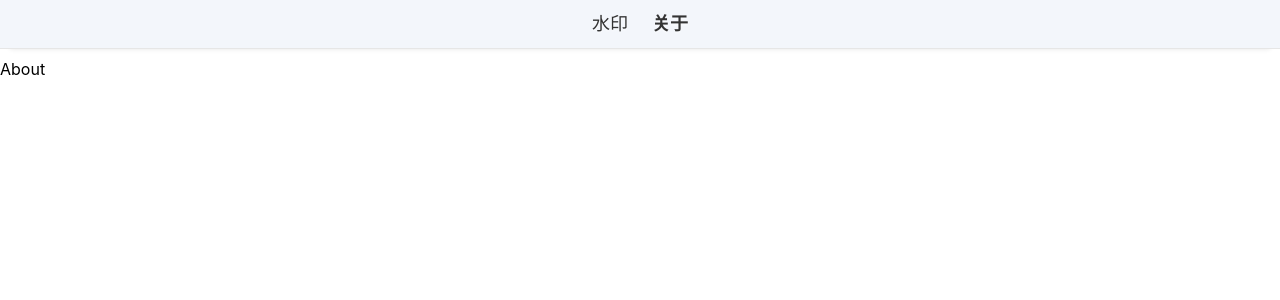
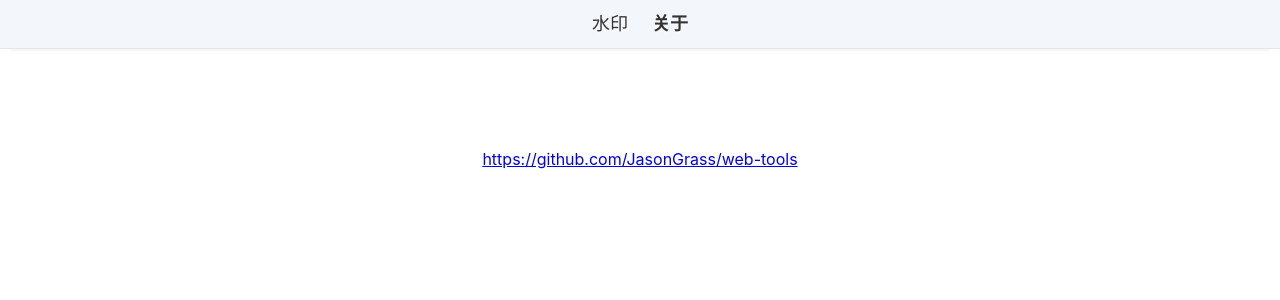
Before and after one commit to JasonGrass/web-tools, a React (Vite) app: page /#/about in a window 1280 px wide. Shown: the top 300 px of the page. Built offline with nearby package versions, Linux system fonts and the light colour scheme.

Commit message:
补充关于页面

```diff
--- a/src/pages/about/index.jsx
+++ b/src/pages/about/index.jsx
@@ -1,9 +1,25 @@
-import React, { memo } from 'react'
+import styled from "styled-components"
+
+import React, { memo } from "react"
 
 const About = memo(() => {
+  const url = "https://github.com/JasonGrass/web-tools"
+
   return (
-    <div>About</div>
+    <Style>
+      <a href={url} target="_blank" rel="noopener noreferrer">
+        {url}
+      </a>
+    </Style>
   )
 })
 
 export default About
+
+const Style = styled.div`
+  margin-top: 100px;
+
+  display: flex;
+  flex-direction: column;
+  align-items: center;
+`
```
